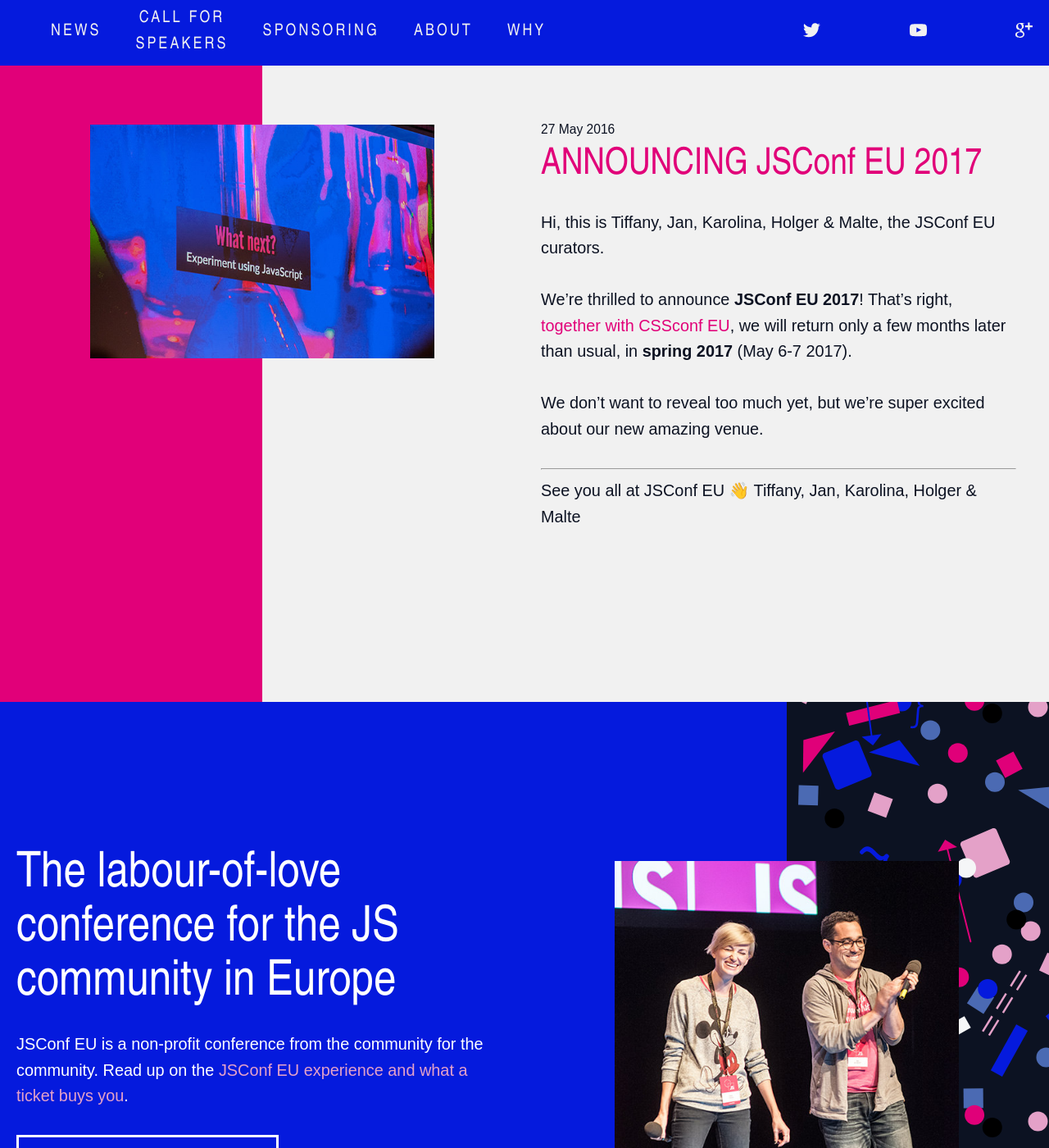
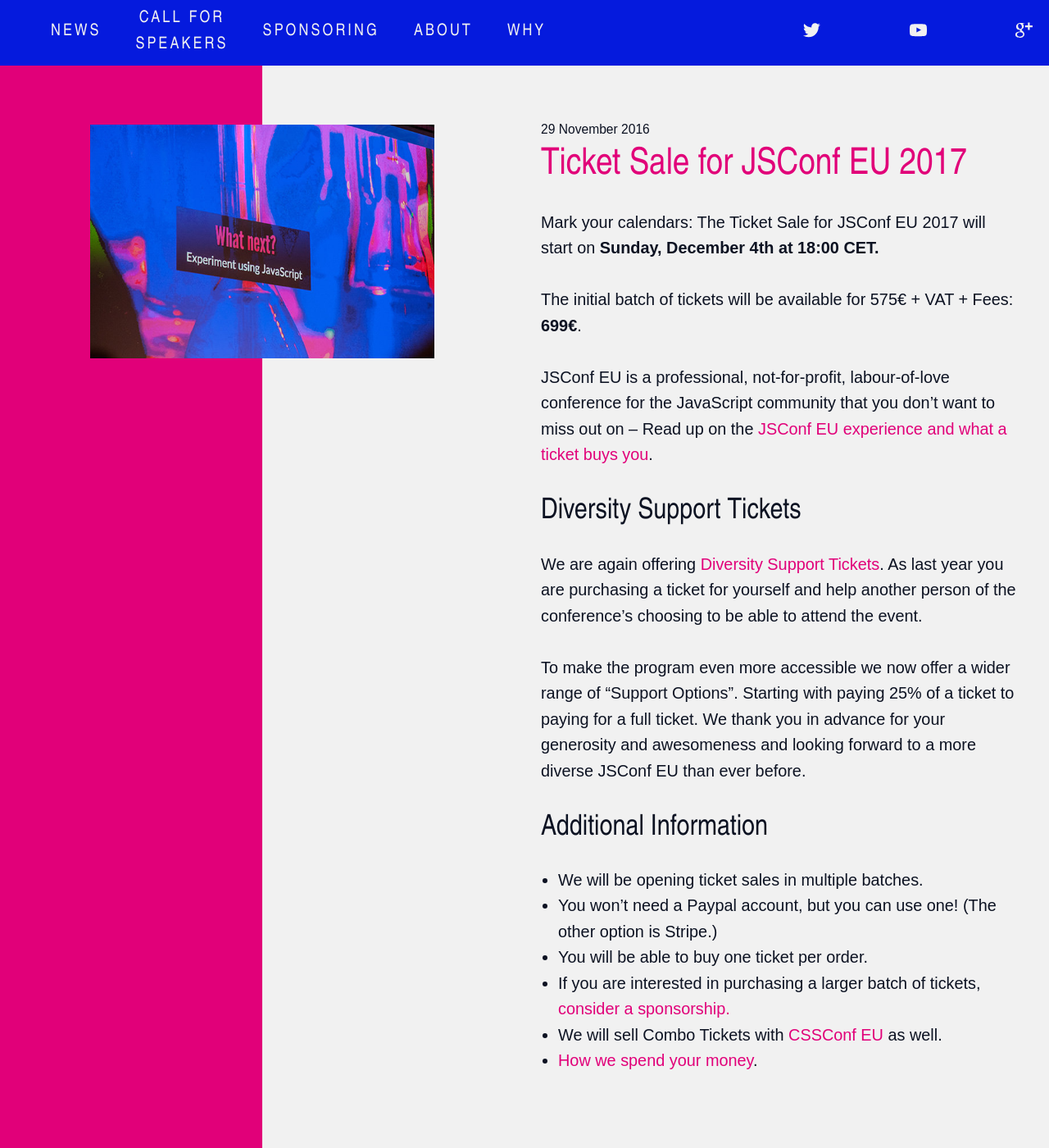
Before and after one commit to jsconf/2017.jsconf.eu, a Jekyll site: the page built from index.html, in a window 1280 px wide and 1400 px high, scrolled down 606 px. Shown: the whole window at 82% size. Built offline with Jekyll 4.4.1, drawn with Linux system fonts in a browser that asks for light colours; nearby versions of some CDN libraries; comment, search, counter and statistics services are not loaded; some of the changed text lies outside the part shown.

Commit message:
Tickets for 2017!!!

```diff
--- a/_includes/cta.html
+++ b/_includes/cta.html
@@ -1,6 +1,6 @@
 <!-- <a href="#" class="btn {{ include.class }}" title="Buy Tickets for JSconf EU 2017">Buy Ticket</a> -->
 <!-- <a href="/news/2017/08/05/late-bird-tickets/" class="btn {{ include.class }}" title="Final ticket sale this Sunday">Buy Ticket</a> -->
 
-<!-- a href="https://ti.to/jsconfeu/jsconf-eu-2017" target="_blank" class="btn {{ include.class }}" title="Ticket Sale starts February 1st">Buy Ticket</a-->
+<a href="/news/2016/11/29/tickets/" class="btn {{ include.class }}" title="Ticket Sale starts December 4th">Tickets</a>
 
-<a href="/sponsors" class="btn {{ include.class }}" title="Sponsoring">Sponsoring</a>
+<!-- <a href="/sponsors" class="btn {{ include.class }}" title="Sponsoring">Sponsoring</a> -->
--- /dev/null
+++ b/_posts/2016-11-29-tickets.md
@@ -0,0 +1,29 @@
+---
+layout: post
+title: Ticket Sale for JSConf EU 2017
+category: news
+tags: news
+figure: /img/what-next.jpg
+---
+
+{% include post-header.html %}
+Mark your calendars: The Ticket Sale for JSConf EU 2017 will start on **Sunday, December 4th at 18:00 CET.**
+
+The initial batch of tickets will be available for 575€ + VAT + Fees: **699€**.
+
+JSConf EU is a professional, not-for-profit, labour-of-love conference for the JavaScript community that you don’t want to miss out on – Read up on the [JSConf EU experience and what a ticket buys you]({{ site.baseurl }}/why/ "WHY JSConf EU").
+
+### Diversity Support Tickets
+
+We are again offering [Diversity Support Tickets](/diversity-tickets). As last year you are purchasing a ticket for yourself and help another person of the conference's choosing to be able to attend the event.
+
+To make the program even more accessible we now offer a wider range of "Support Options". Starting with paying 25% of a ticket to paying for a full ticket. We thank you in advance for your generosity and awesomeness and looking forward to a more diverse JSConf EU than ever before.
+
+### Additional Information
+
+- We will be opening ticket sales in multiple batches.
+- You won’t need a Paypal account, but you can use one! (The other option is Stripe.)
+- You will be able to buy one ticket per order.
+- If you are interested in purchasing a larger batch of tickets, [consider a sponsorship.](/sponsors/)
+- We will sell Combo Tickets with [CSSConf EU](http://2017.cssconf.eu) as well.
+- [How we spend your money](http://2013.jsconf.eu/news/2013/06/15/how-we-spend-your-money.html).
```
Also changed, not shown: diversity-tickets.md (+1 -1 lines).
